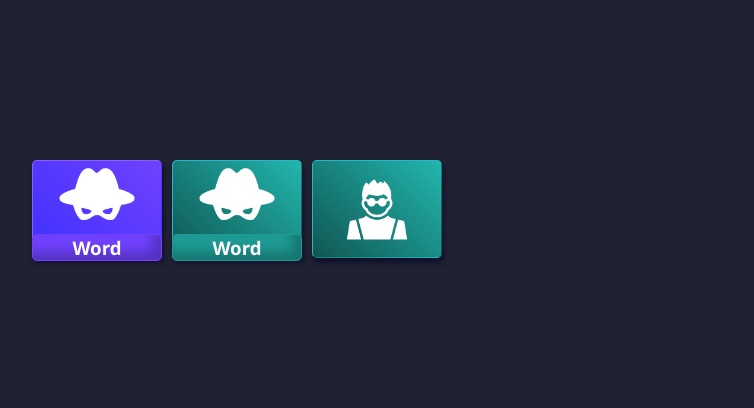
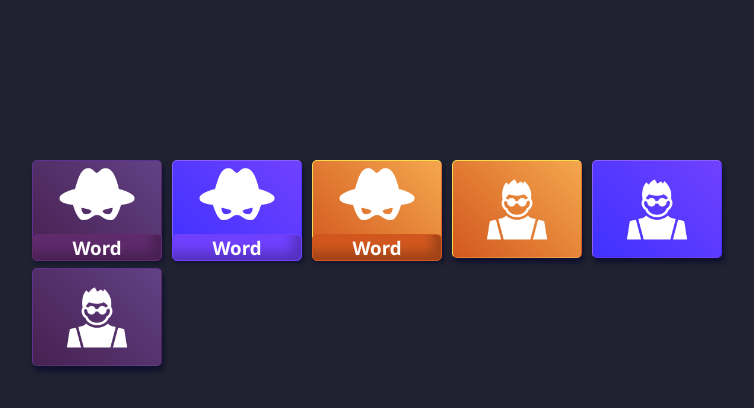
Before and after one commit to jRaimuu/Thematle, a plain HTML site: page index.html in a window 1280 px wide. Shown: the whole page, without its empty margins (263-1017 px from the left). Drawn offline with Linux system fonts and the light colour scheme.

Commit message:
Changing theme and added wild card

```diff
--- a/index.html
+++ b/index.html
@@ -31,19 +31,34 @@
 
             <div class="unknown-card card-shadow h-align-card">
                 <img class="cover" src="./assets/unknown-mask.png">
-                <div class="bg-card-word inset-shadow">
+                <div class="bg-wild-card-word inset-shadow">
                     <h3>Word</h3>
                 </div>
             </div>
 
-            <div class="green-known-card card-shadow h-align-card">
+            <div class="purple-guessed-card card-shadow h-align-card">
                 <img class="cover" src="./assets/unknown-mask.png">
-                <div class="bg-g-card-word inset-shadow">
+                <div class="bg-purple-card-word inset-shadow">
                     <h3>Word</h3>
                 </div>
             </div>
 
-            <div class="green-known-card card-shadow h-align-card">
+            <div class="orange-guessed-card card-shadow h-align-card">
+                <img class="cover" src="./assets/unknown-mask.png">
+                <div class="bg-orange-card-word inset-shadow">
+                    <h3>Word</h3>
+                </div>
+            </div>
+
+            <div class="orange-guessed-card card-shadow h-align-card">
+                <img class="cover" src="./assets/noun-thief-3736262.png">
+            </div>
+
+            <div class="purple-guessed-card card-shadow h-align-card">
+                <img class="cover" src="./assets/noun-thief-3736262.png">
+            </div>
+
+            <div class="wild-guessed-card card-shadow h-align-card">
                 <img class="cover" src="./assets/noun-thief-3736262.png">
             </div>
 
--- a/styles.css
+++ b/styles.css
@@ -35,27 +35,25 @@ body {
     width: 100%;
 }
 
-.bg-card-word {
-    background-color: #7041ff;
-    border: 1px solid #7041ff;
+.bg-wild-card-word,
+.bg-orange-card-word,
+.bg-purple-card-word {
+    background-color: #602b6d;
+    border: 1px solid #602b6d;
     border-radius: 5px;
     width: 100%;
     display: flex;
     justify-content: center;
-    backdrop-filter: blur(20px);
-    backdrop-filter: opacity(20%);
 }
 
-.bg-g-card-word {
-    background-color: #1e9b95;
-    border: 1px solid #1e9b95;
-    border-radius: 5px;
-    width: 100%;
-    display: flex;
-    justify-content: center;
-    backdrop-filter: blur(20px);
-    backdrop-filter: opacity(20%);
+.bg-purple-card-word {
+    background-color: #7041ff;
+    border: 1px solid #7041ff;
+}
 
+.bg-orange-card-word {
+    background-color: #d3581f;
+    border: 1px solid #d3581f;
 }
 
 h3 {
@@ -68,31 +66,14 @@ h3 {
     box-shadow: 2px 5px 5px #0f112e;
 }
 
-.blue {
-    background-color: #087ca7;
-    min-width: 60px;
-    width: 10vw;
-    height: 10vh;
-    border-radius: 5px;
-
-}
-
-.red {
-    background-color: #ef233c;
-    min-width: 60px;
-    width: 10vw;
-    height: 10vh;
-    border-radius: 5px;
-}
-
 .unknown-card {
     /* background-color: #7041ff; */
-    background: linear-gradient(45deg, #3f31ff, #7041ff);
+    background: linear-gradient(45deg, #472151, #624185);
     min-width: 60px;
     width: 10vw;
     height: 12vh;
     border-radius: 5px;
-    border: 1px solid #8a5fff;
+    border: 1px solid #5f3191;
     border-right: 1px solid transparent;
     border-bottom: 1px solid transparent;
 }
@@ -103,42 +84,38 @@ h3 {
     object-fit: contain;
 }
 
-.orange-known-card {
-    background-color: #7041ff;
+.orange-guessed-card,
+.purple-guessed-card,
+.wild-guessed-card {
+    /* background-color: #25c0b7; */
+    background: linear-gradient(45deg, #d3581f, #f4a74d);
     min-width: 60px;
     width: 10vw;
     height: 12vh;
     border-radius: 5px;
+    border: 1px solid #fadb4f;
+    border-right: 1px solid transparent;
+    border-bottom: 1px solid transparent;
+}
+
+.purple-guessed-card {
+    background: linear-gradient(45deg, #3f31ff, #7041ff);
     border: 1px solid #8a5fff;
     border-right: 1px solid transparent;
     border-bottom: 1px solid transparent;
 }
 
-.green-known-card {
-    /* background-color: #25c0b7; */
-    background: linear-gradient(45deg, #105652, #22b6ae);
-    min-width: 60px;
-    width: 10vw;
-    height: 12vh;
-    border-radius: 5px;
-    border: 1px solid #28b5ce;
+.wild-guessed-card {
+    background: linear-gradient(45deg, #472151, #624185);
+    border: 1px solid #5f3191;
     border-right: 1px solid transparent;
     border-bottom: 1px solid transparent;
 }
 
-.wild-known-card {
-    background-color: #EF233C;
-    min-width: 60px;
-    width: 10vw;
-    height: 12vh;
-    border-radius: 5px;
-    border: 2px solid #30334A;
-}
-
 .inset-shadow {
     box-shadow:
-    12px 12px 16px 0 #00000000 inset,
-    -8px -8px 12px 0 #00000040 inset;
+        12px 12px 16px 0 #00000000 inset,
+        -8px -8px 12px 0 #00000040 inset;
 }
 
 
```
